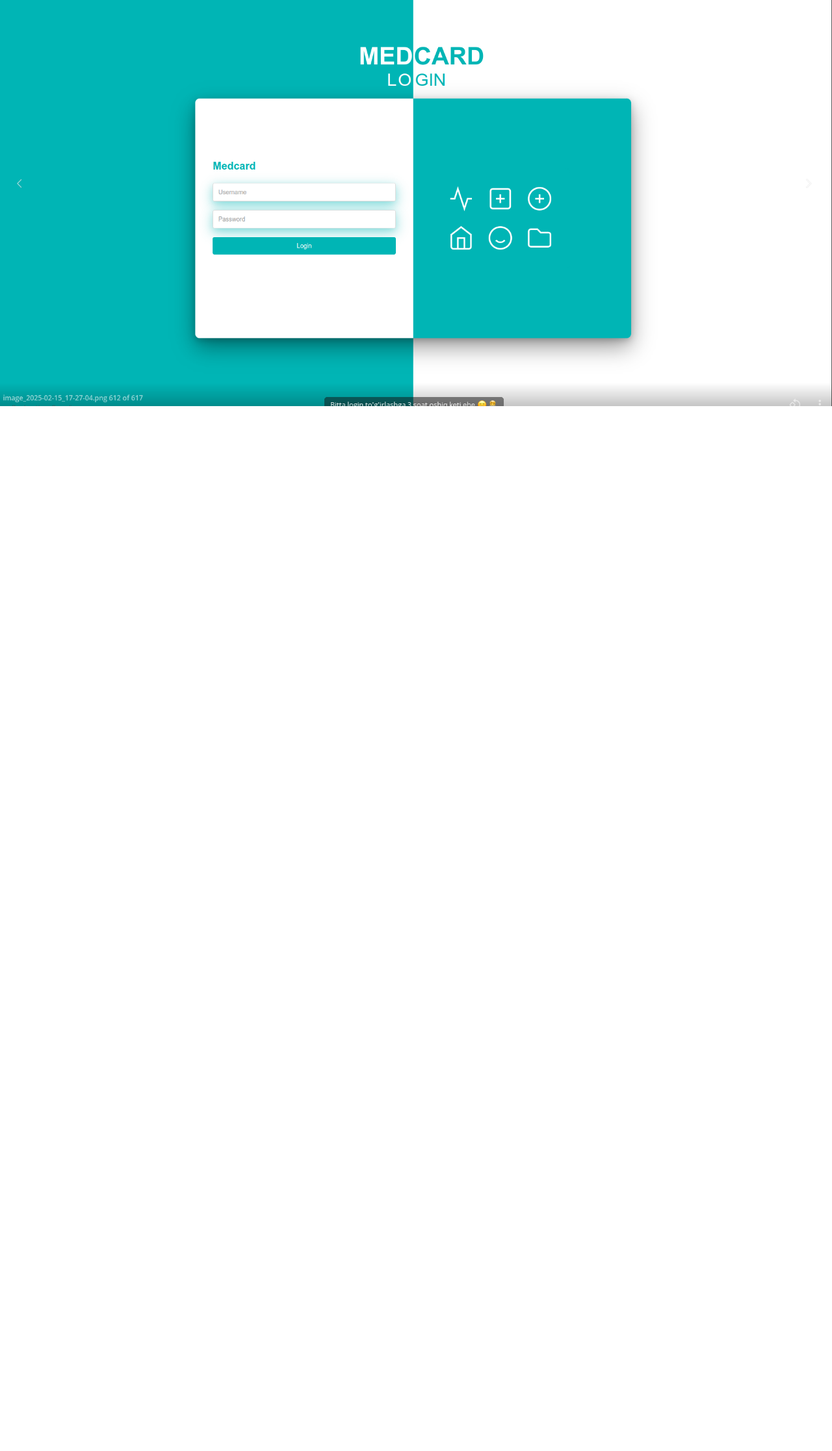
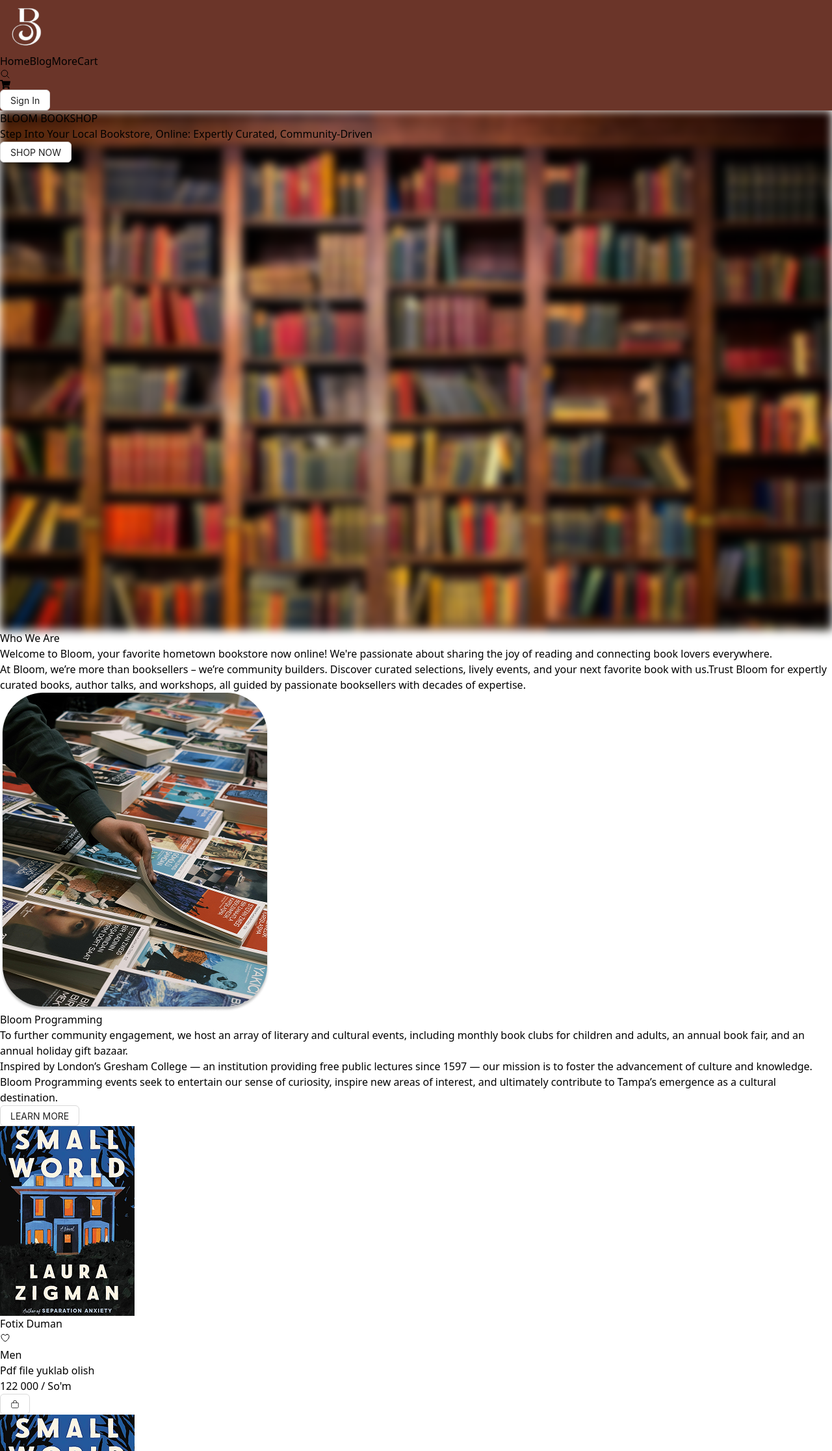
Before and after one commit to Jakbaraliyevv/AllProject, a React (Vite) app: page / in a window 1280 px wide. Shown: the top 2233 px of the page at 65% size. Before the commit the page ends 800 px from the top, so only its background shows below. Built offline with nearby package versions, Linux system fonts and the light colour scheme.

Commit message:
Fron tugagi

```diff
--- a/src/pages/home/index.tsx
+++ b/src/pages/home/index.tsx
@@ -1,18 +1,16 @@
-// import AboutComponents from "../../components/about";
-// import BookCard from "../../components/bookCard";
-// import Navbar from "../../components/navbar";
-// import Programming from "../../components/programming";
-// import Showcase from "../../components/showcase";
-import img from "../../assets/Screenshot 2025-02-18 171009.png";
+import AboutComponents from "../../components/about";
+import BookCard from "../../components/bookCard";
+import Navbar from "../../components/navbar";
+import Programming from "../../components/programming";
+import Showcase from "../../components/showcase";
 function Home() {
   return (
     <div>
-      <img src={img} alt="" />
-      {/* <Navbar />
+      <Navbar />
       <Showcase />
       <AboutComponents />
       <Programming />
-      <BookCard /> */}
+      <BookCard />
     </div>
   );
 }
```
